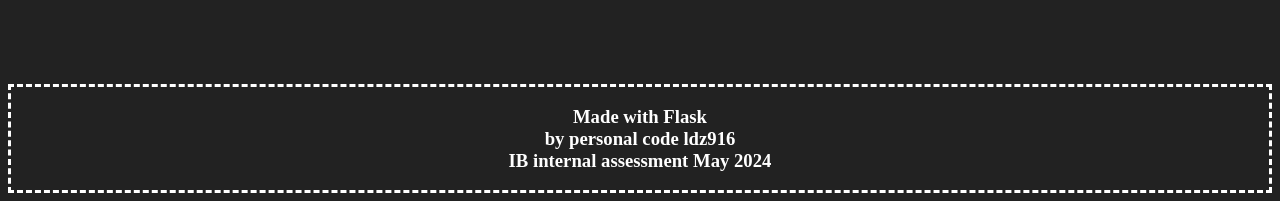
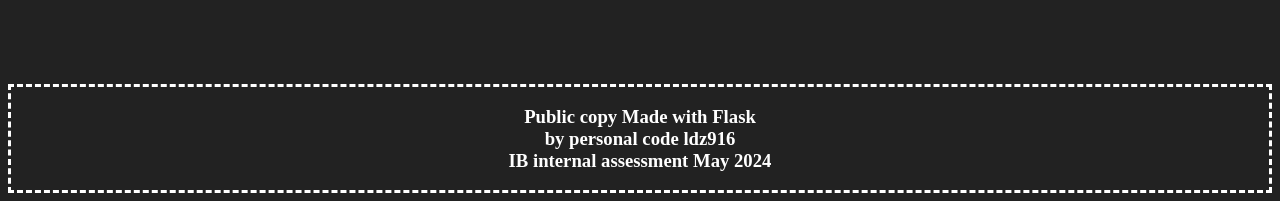
Before and after one commit to natcrab/ia-sourcecode, a Flask app: page /home in a window 1280 px wide. Shown: the part 674-875 px from the top of the page. Run offline with Flask 3, Linux system fonts and the light colour scheme.

Commit message:
small fix

```diff
--- a/templates/layout.html
+++ b/templates/layout.html
@@ -11,6 +11,7 @@
     </body>
     <footer>
         <h3>
+            Public copy
             Made with Flask <br>
             by personal code ldz916 <br>
             IB internal assessment May 2024
```
